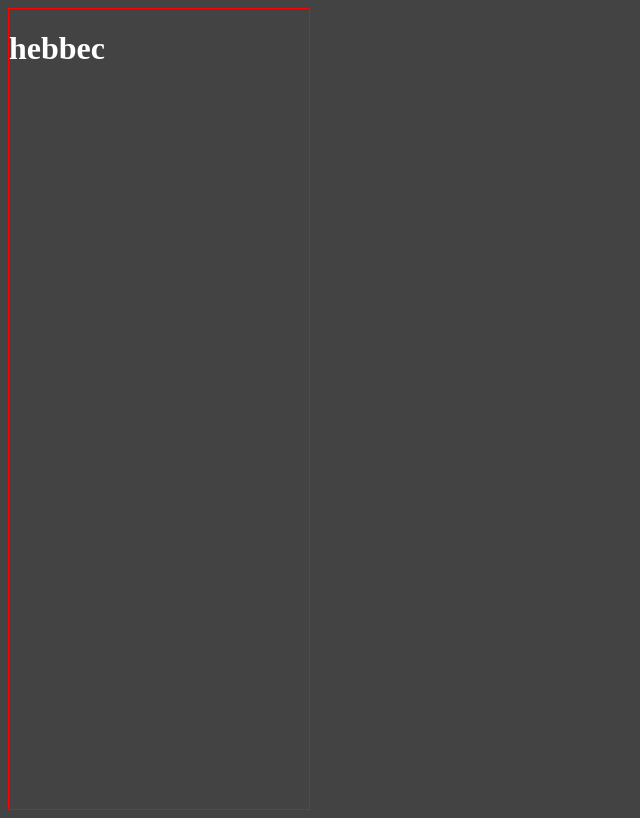
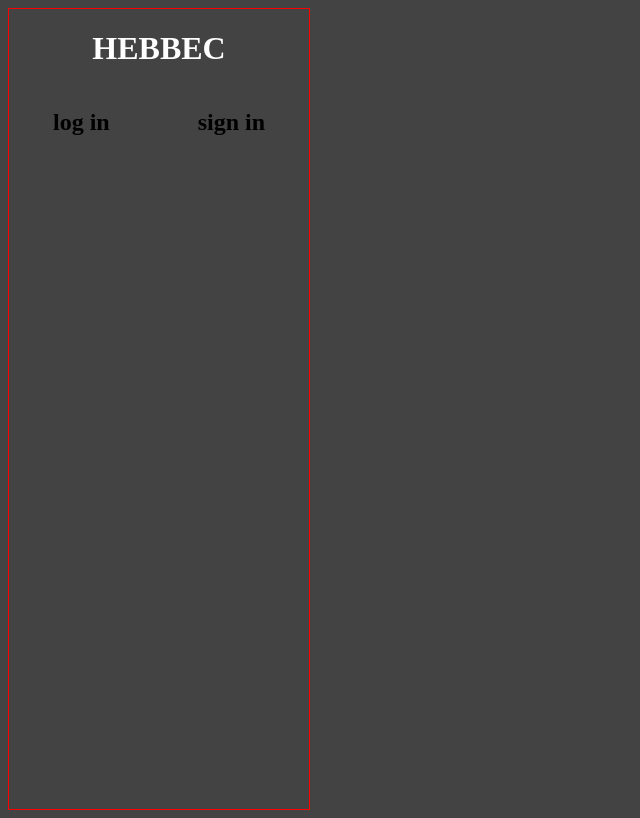
Before and after one commit to FranciscoFrontEndDeveloper/hebbecapp, an Angular app: page / in a window 1280 px wide. Shown: the whole page, without its empty margins (0-640 px from the left). Built offline with nearby package versions, Linux system fonts and the light colour scheme.

Commit message:
before mainContainer

```diff
--- a/src/app/app.module.ts
+++ b/src/app/app.module.ts
@@ -5,12 +5,14 @@ import { AppRoutingModule } from './app-routing.module';
 import { AppComponent } from './app.component';
 import { LogoComponent } from './components/logo/logo.component';
 import { InitialComponent } from './components/initial/initial.component';
+import { LogsignbuttomsComponent } from './components/logsignbuttoms/logsignbuttoms.component';
 
 @NgModule({
   declarations: [
     AppComponent,
     LogoComponent,
-    InitialComponent
+    InitialComponent,
+    LogsignbuttomsComponent
   ],
   imports: [
     BrowserModule,
--- a/src/app/components/initial/initial.component.html
+++ b/src/app/components/initial/initial.component.html
@@ -1,3 +1,4 @@
 <div class="initialContainer">
   <app-logo></app-logo>
+  <app-logsignbuttoms></app-logsignbuttoms>
 </div>
--- a/src/app/components/logo/logo.component.html
+++ b/src/app/components/logo/logo.component.html
@@ -1,2 +1 @@
-
-<h1 class="logoText">{{logo}}</h1>
+<h1 class="logoText">{{ logo | uppercase }}</h1>
--- a/src/app/components/logo/logo.component.sass
+++ b/src/app/components/logo/logo.component.sass
@@ -1,4 +1,4 @@
 @import "../../../styles"
 .logoText
   color: $Color5
-  display: inline-block
+  text-align: center
--- /dev/null
+++ b/src/app/components/logsignbuttoms/logsignbuttoms.component.html
@@ -0,0 +1,4 @@
+<div class="logsignContainer">
+ <h2>log in</h2>
+ <h2>sign in</h2>
+</div>
--- /dev/null
+++ b/src/app/components/logsignbuttoms/logsignbuttoms.component.sass
@@ -0,0 +1,5 @@
+.logsignContainer
+ display: flex
+ justify-content: space-around
+ h2
+  display: inline-block
```
Also changed, not shown: src/app/components/logsignbuttoms/logsignbuttoms.component.ts (added, +10 -0 lines), src/app/components/initial/initial.component.sass (line endings or trailing spaces), 1 other file (tests, documents, lock files or other folders).
